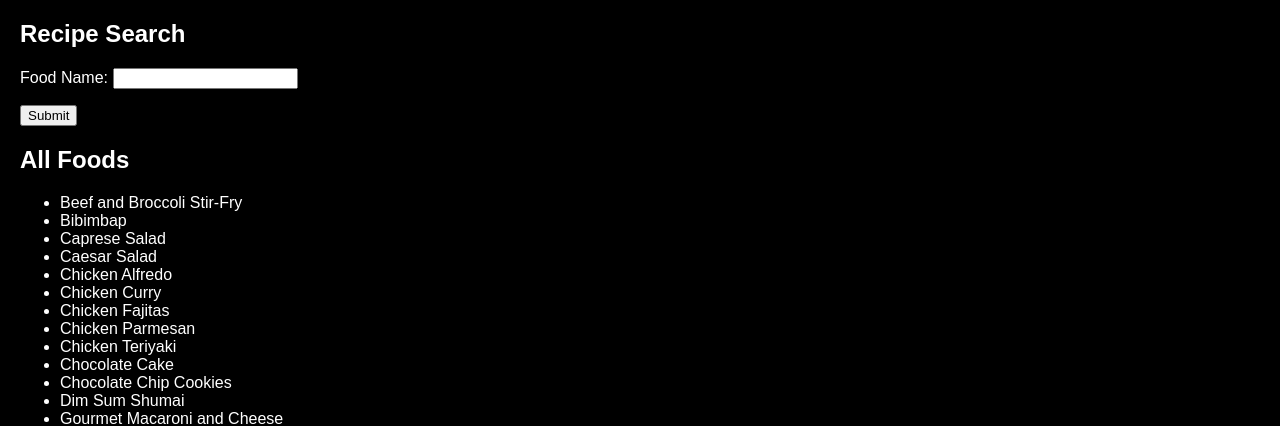
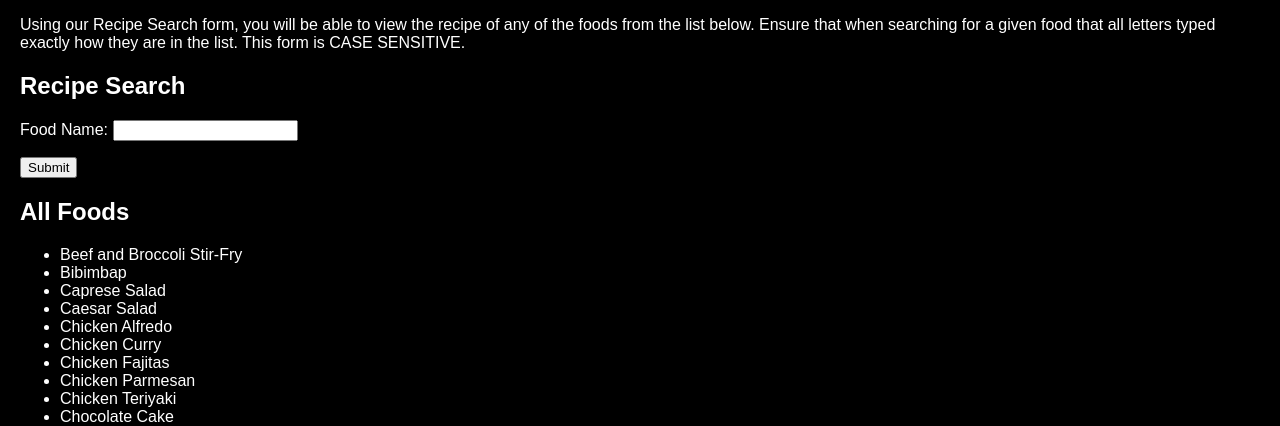
Before and after one commit to AdeebK1129/01_django_ChefDevs, a Django app: page /recipes/ in a window 1280 px wide. Shown: the part 186-612 px from the top of the page. Run offline with Django 4.2, Linux system fonts and the light colour scheme.

Commit message:
added json objects in response rendering

```diff
--- a/chef_devs/recipes/templates/recipes/index.html
+++ b/chef_devs/recipes/templates/recipes/index.html
@@ -1,6 +1,7 @@
 {% extends 'base.html' %}
 
 {% block content %}
+<p> Using our Recipe Search form, you will be able to view the recipe of any of the foods from the list below. Ensure that when searching for a given food that all letters typed exactly how they are in the list. This form is CASE SENSITIVE. </p>
 <h2>Recipe Search</h2>
 <form method="post" action="{% url 'recipes:recipe_info' %}">
     {% csrf_token %}
--- a/chef_devs/recipes/templates/recipes/recipe_info.html
+++ b/chef_devs/recipes/templates/recipes/recipe_info.html
@@ -6,7 +6,7 @@
     <p>{{ error_message }}</p>
   {% else %}
     <h1>{{ food_name }}</h1>
-    <img src="{% static image_path %}" alt="{{ food_name }} Image">
+    <img src="{% static image_path %}" alt="{{ food_name }} Image" style="width: 50%; height: 50%;">
     <p>Visit Count: {{ visit_count }}</p>
     {% if recipe %}
     <p>{{ recipe|linebreaks }}</p>
--- a/chef_devs/recipes/views.py
+++ b/chef_devs/recipes/views.py
@@ -405,7 +405,9 @@ food_recipes = {
     }
 }
 
+#Index View with Post Form
 def index(request):
+    json_recipes = json.dumps(food_recipes) #json string convertion
     if request.method == 'POST':
         form = RecipeForm(request.POST)
         if form.is_valid():
@@ -413,7 +415,7 @@ def index(request):
             if food_name in food_recipes:
                 recipe_details = food_recipes[food_name]
                 recipe = recipe_details['recipe']
-                return render(request, 'recipes/recipe_info.html', {'food_name': food_name, 'recipe_details': recipe_details, 'recipe': recipe})
+                return render(request, 'recipes/recipe_info.html', {'food_name': food_name, 'recipe_details': recipe_details, 'recipe': recipe, 'json_recipes': json_recipes})
 
     else:
         form = RecipeForm()
@@ -421,6 +423,7 @@ def index(request):
     return render(request, 'recipes/index.html', {'form': form, 'food_name': None, 'recipe': None, 'food_recipes': food_recipes})
 
 def recipe_info(request):
+    json_recipes = json.dumps(food_recipes) #json string convertion
     food_name = request.POST.get('food_name')
     visit_count_key = f'visit_count_{food_name.replace(" ", "_")}' if food_name else 'visit_count_unknown'
     visit_count = 0
@@ -445,4 +448,4 @@ def recipe_info(request):
         return response
     else:
         error_message = f'Sorry, no recipe available for "{food_name}". Try going back and searching for a food from the recipes list.'
-        return render(request, 'recipes/recipe_info.html', {'food_name': food_name, 'error_message': error_message, 'visit_count': visit_count, 'recipe': None})
+        return render(request, 'recipes/recipe_info.html', {'food_name': food_name, 'error_message': error_message, 'visit_count': visit_count, 'recipe': None, 'json_recipes': json_recipes})
```
Also changed, not shown: chef_devs/ingredients/views.py (+12 -7 lines).
